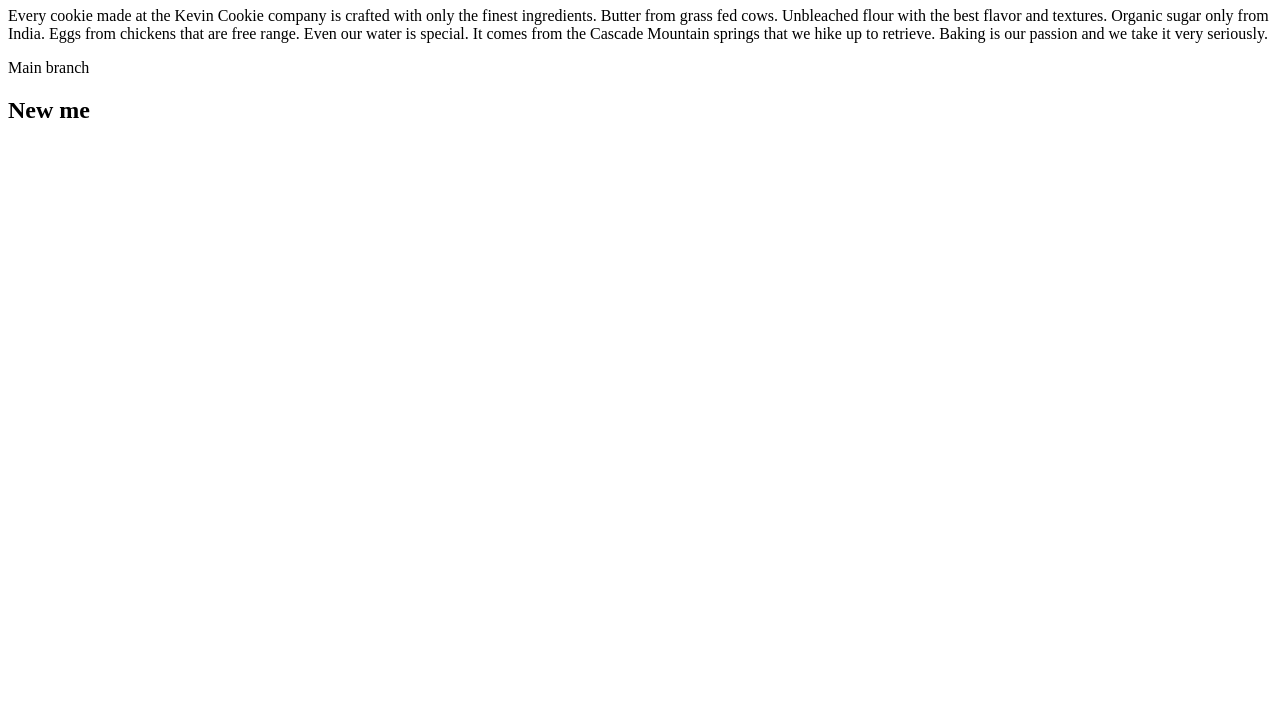
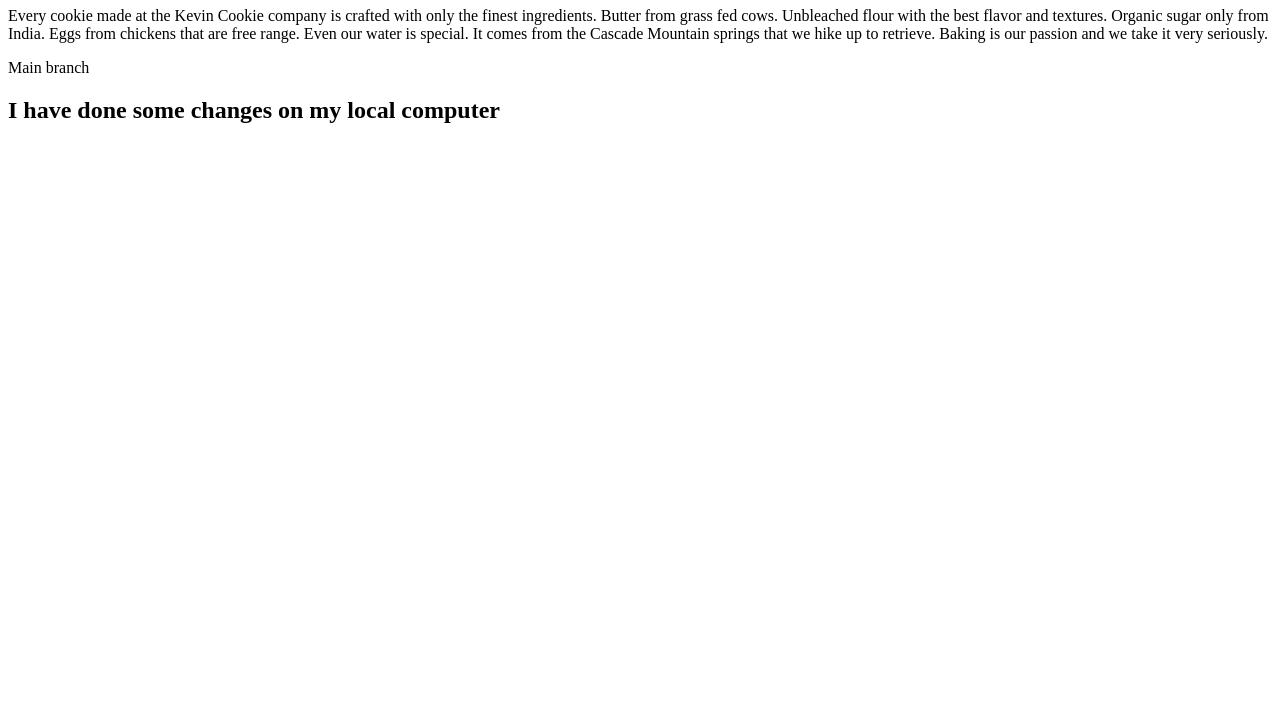
Before and after one commit to SMitrovic990/MyTestProject, a plain HTML site: page index.htm in a window 1280 px wide. Shown: the part 73-800 px from the top of the page. Drawn offline with Linux system fonts and the light colour scheme.

Commit message:
changed h2 in index.htm file

```diff
--- a/index.htm
+++ b/index.htm
@@ -6,7 +6,7 @@
 <p>Every cookie made at the Kevin Cookie company is crafted with only the finest ingredients. Butter from grass fed cows. Unbleached flour with the best flavor and textures. Organic sugar only from India. Eggs from chickens that are free range. Even our water is special. It comes from the Cascade Mountain springs that we hike up to retrieve. Baking is our passion and we take it very seriously.</p>
 <p>Main branch</p>
 
-<h2>New me</h2>
+<h2>I have done some changes on my local computer</h2>
 
 </body>
 </html>
```
